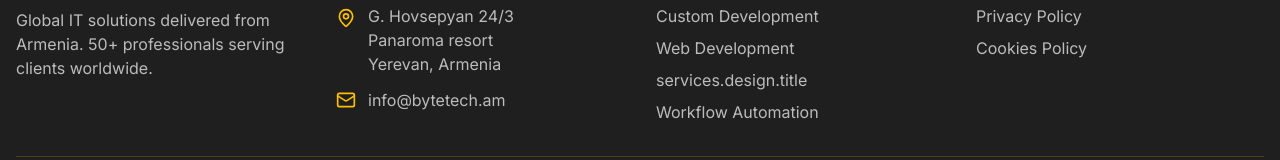
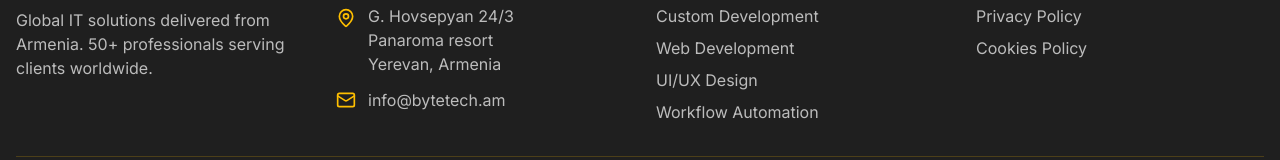
Before and after one commit to scorpio145633/bytetek-armenia-digital, a React (Vite) app: page / in a window 1280 px wide. Shown: the part 5604-5764 px from the top of the page. Built offline with nearby package versions, Linux system fonts and the light colour scheme.

Commit message:
Fix text content errors

```diff
--- a/src/components/Footer.tsx
+++ b/src/components/Footer.tsx
@@ -68,7 +68,7 @@ const Footer = () => {
               </li>
               <li>
                 <Link to="/services" className="text-white/70 hover:text-primary transition-colors">
-                  {t('services.design.title')}
+                  {t('services.uiux.title')}
                 </Link>
               </li>
               <li>
--- a/src/components/Services.tsx
+++ b/src/components/Services.tsx
@@ -19,8 +19,8 @@ const Services = () => {
     },
     {
       icon: Palette,
-      title: t('services.design.title'),
-      description: t('services.design.description'),
+      title: t('services.uiux.title'),
+      description: t('services.uiux.description'),
     },
     {
       icon: Workflow,
```
